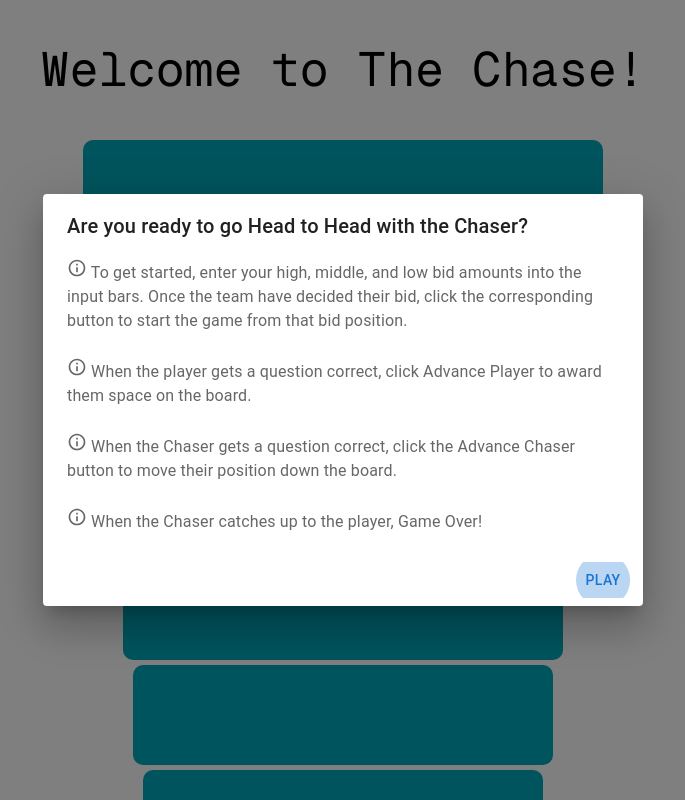
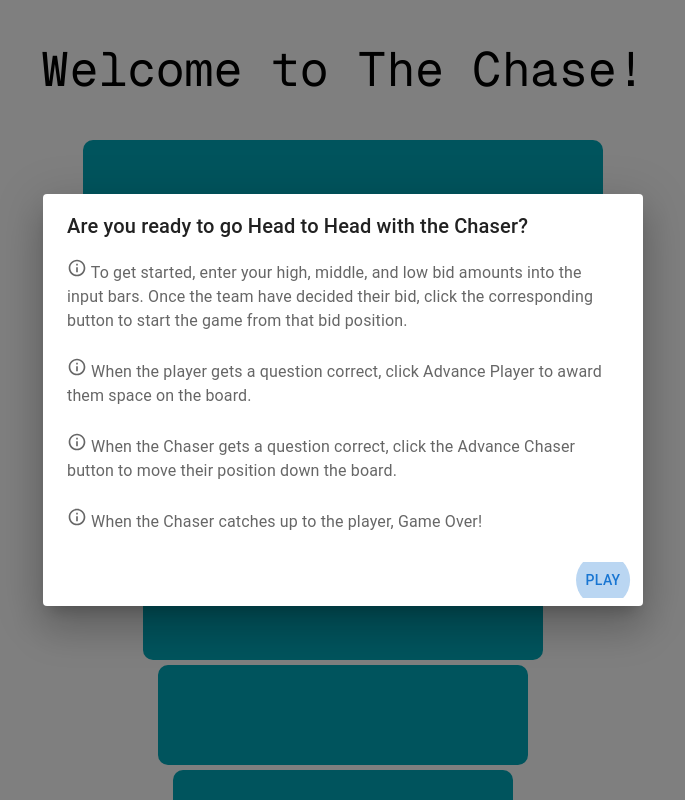
Before and after one commit to mercymorned/the-chase, a Next.js app: page / in a window 1280 px wide. Shown: the top 800 px of the page, without its empty margins (297-982 px from the left). Built offline with nearby package versions, Linux system fonts and the light colour scheme.

Commit message:
feat: tweak size of full screen bars

```diff
--- a/src/app/globals.css
+++ b/src/app/globals.css
@@ -46,27 +46,27 @@
 }
 
 input:nth-of-type(2) {
-  width: 500px;
+  width: 490px;
 }
 
 input:nth-of-type(3) {
-  width: 480px;
+  width: 460px;
 }
 
 input:nth-of-type(4) {
-  width: 460px;
+  width: 430px;
 }
 
 input:nth-of-type(5) {
-  width: 440px;
+  width: 400px;
 }
 
 input:nth-of-type(6) {
-  width: 420px;
+  width: 370px;
 }
 
 input:nth-of-type(7) {
-  width: 400px;
+  width: 340px;
 }
 
 @media (max-width: 1024px) {
```
